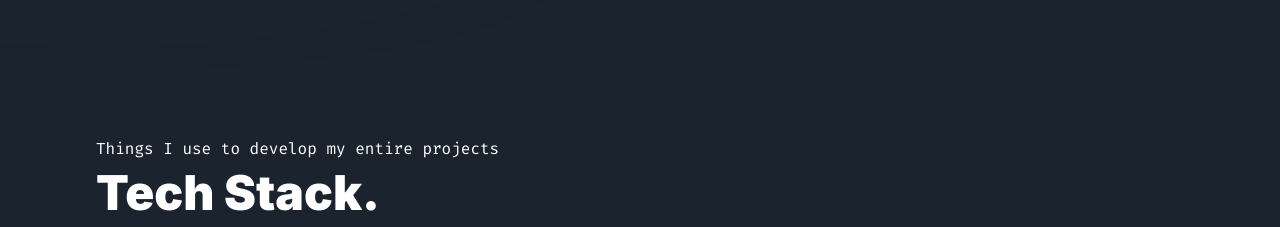
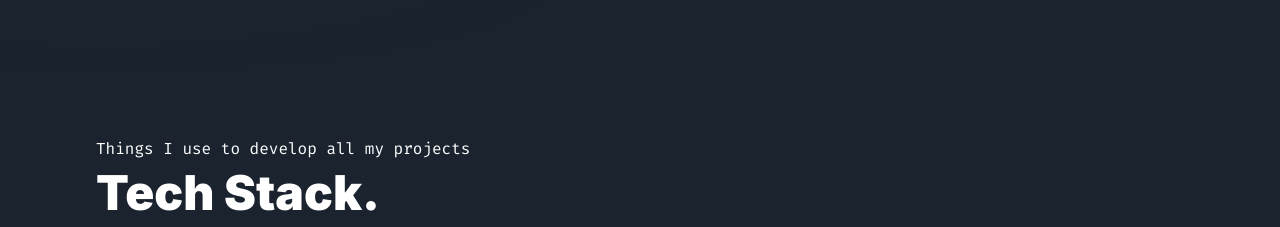
Before and after one commit to daffaazhar/personal-website-v2, a Next.js app: page / in a window 1280 px wide. Shown: the part 3740-3967 px from the top of the page. Built offline with nearby package versions, Linux system fonts and the light colour scheme.

Commit message:
fix: change tech stack description section

```diff
--- a/src/components/section/tech-stack.tsx
+++ b/src/components/section/tech-stack.tsx
@@ -31,7 +31,7 @@ const TechStack = () => {
           animate={inView ? "enter" : ""}
           className={`${firaCode.className} text-white`}
         >
-          Things I use to develop my entire projects
+          Things I use to develop all my projects
         </motion.p>
         <motion.h2
           variants={fadeIn({
```
